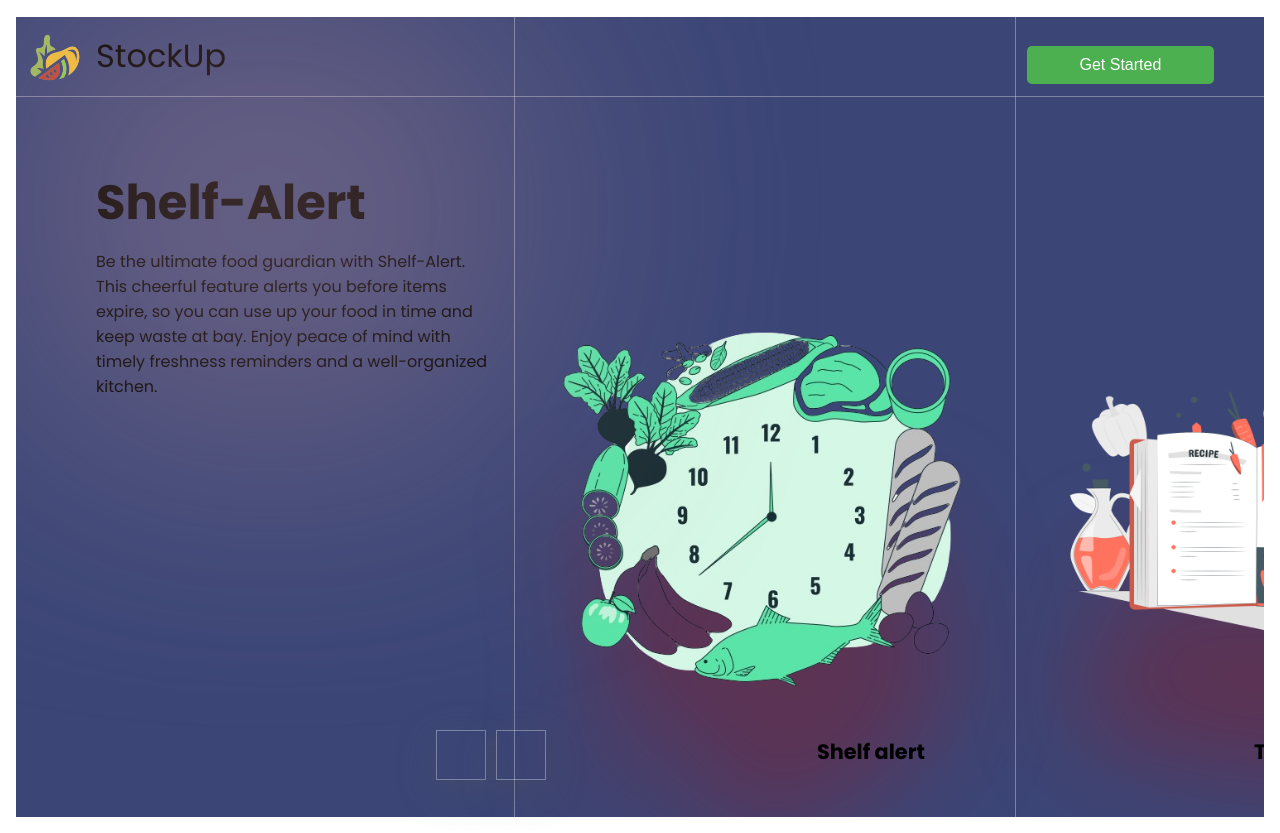
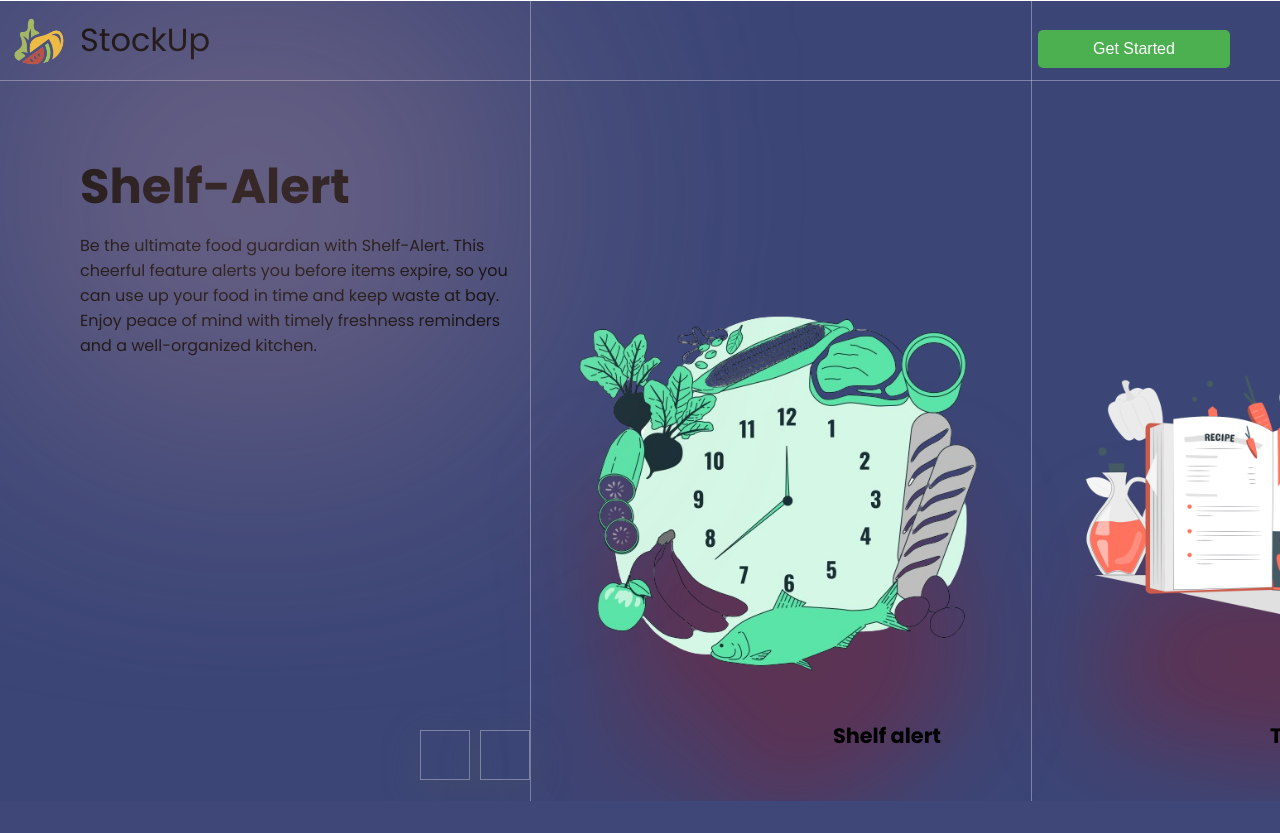
Before and after one commit to kosuri-indu/StockUp, a Flask app: page / in a window 1280 px wide. After the commit the page ends 801 px from the top, so only its background shows below. Run offline with Flask 3, Linux system fonts and the light colour scheme; some web fonts are replaced.

Commit message:
final change in first page

```diff
--- a/frontend/static/css/index.css
+++ b/frontend/static/css/index.css
@@ -4,7 +4,7 @@ body{
     font-family: Poppins;
     margin: 0;
     font-size: 16px;
-    padding: 1rem;
+    padding: 0;
     border: 1rem;
 }
 *{
```
Also changed, not shown: 1 other file.
